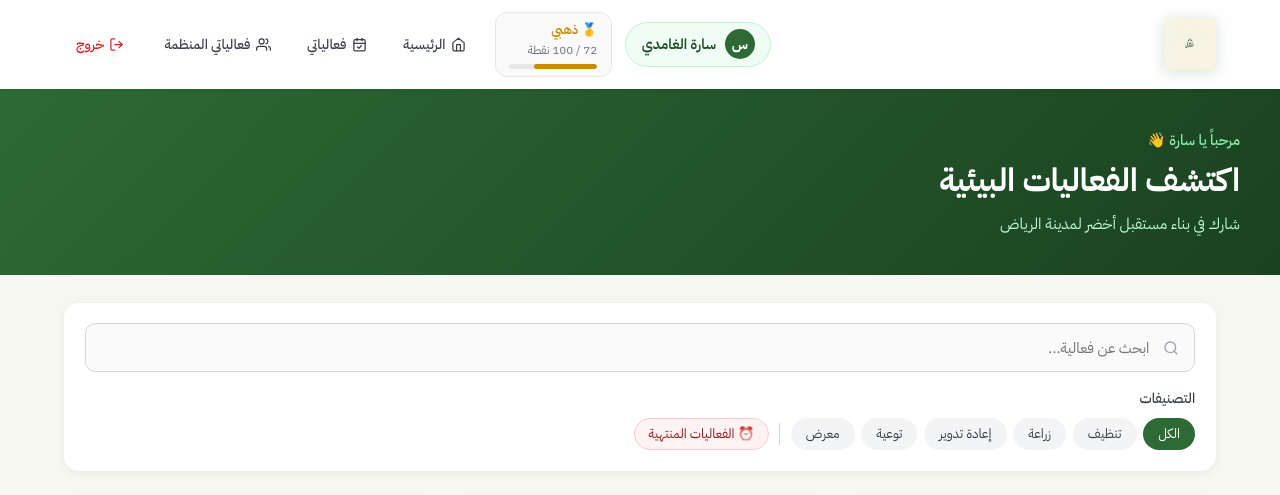
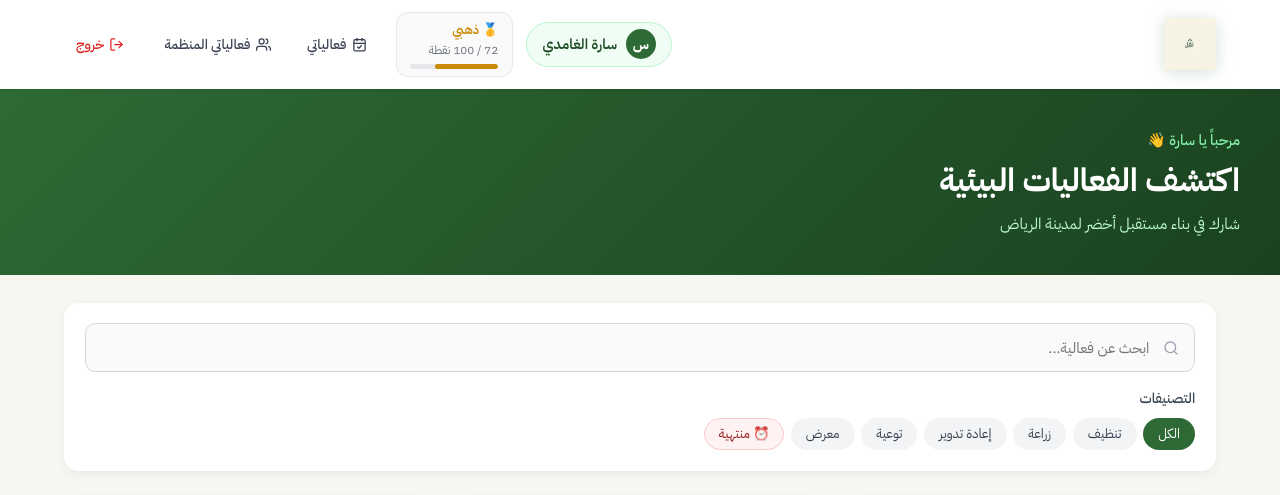
Before and after one commit to Renad110/IT320, a PHP site: page /php2/home.php in a window 1280 px wide. Shown: the top 495 px of the page. Run offline with PHP 8.4, Linux system fonts and the light colour scheme; a user stored in the database is signed in; data comes from the database, SQL or seed files in the repository.

Commit message:
Update home.php

```diff
--- a/php2/home.php
+++ b/php2/home.php
@@ -37,16 +37,16 @@ $selectedCat = $_GET['cat']    ?? 'الكل';
 $searchTerm  = trim($_GET['q'] ?? '');
 $showMode    = $_GET['show']   ?? 'upcoming';  // upcoming = قادمة | expired = منتهية
 
-$sql = "SELECT e.event_id, e.title, e.category, e.event_date, e.location, e.points, e.image_path,
+$sql = "SELECT e.event_id, e.title, e.category, e.event_date, e.end_time, e.location, e.points, e.image_path,
                (SELECT COUNT(*) FROM registrations r WHERE r.event_id = e.event_id) AS participants
         FROM events e
         WHERE e.status = 'Approved'";
 
-// فلتر التاريخ بناءً على وضع العرض
+// فلتر التاريخ والوقت بناءً على وضع العرض
 if ($showMode === 'expired') {
-    $sql .= " AND e.event_date < CURDATE()";
+    $sql .= " AND TIMESTAMP(e.event_date, e.end_time) < NOW()";
 } else {
-    $sql .= " AND e.event_date >= CURDATE()";
+    $sql .= " AND TIMESTAMP(e.event_date, e.end_time) >= NOW()";
 }
 
 $params = [];
@@ -124,8 +124,7 @@ $stmt->close();
     .cat-btn:hover { background:#e5e7eb; }
     .cat-btn.active { background:#2d6a35; color:#fff; }
 
-    /* فاصل وزر المنتهية */
-    .cat-divider { width:1px; height:22px; background:#d1d5db; margin:0 .25rem; }
+    /* زر المنتهية بستايل مميز */
     .cat-btn-expired { background:#fef2f2; color:#991b1b; border:1.5px solid #fecaca; padding:.32rem .85rem; }
     .cat-btn-expired:hover { background:#fee2e2; }
     .cat-btn-expired.active { background:#991b1b; color:#fff; border-color:#991b1b; }
@@ -136,6 +135,7 @@ $stmt->close();
     .event-card.expired .event-img { filter:grayscale(40%); }
     .expired-overlay { position:absolute; top:.7rem; right:.7rem; background:rgba(75,85,99,0.95); color:#fff; padding:.3rem .8rem; border-radius:99px; font-size:.78rem; font-weight:600; z-index:2; backdrop-filter:blur(4px); }
     .event-img { width:100%; height:182px; object-fit:cover; display:block; }
+    .event-img-placeholder { width:100%; height:182px; background:linear-gradient(135deg, #d1fae5 0%, #a7f3d0 100%); display:flex; align-items:center; justify-content:center; font-size:3.5rem; }
     .event-body { padding:1.1rem; }
     .event-meta { display:flex; align-items:center; justify-content:space-between; margin-bottom:.65rem; }
     .cat-tag { background:#dcfce7; color:#166534; padding:.2rem .7rem; border-radius:99px; font-size:.78rem; font-weight:500; }
@@ -178,15 +178,11 @@ $stmt->close();
         </div>
       </div>
       <div class="nav-links">
-        <a href="home.php" class="nav-link active">
-          <svg width="15" height="15" viewBox="0 0 24 24" fill="none" stroke="currentColor" stroke-width="2" stroke-linecap="round" stroke-linejoin="round"><path d="M3 9l9-7 9 7v11a2 2 0 0 1-2 2H5a2 2 0 0 1-2-2z"/><polyline points="9 22 9 12 15 12 15 22"/></svg>
-          <span>الرئيسية</span>
-        </a>
-        <a href="MyEvents.php" class="nav-link">
+        <a href="MyEvent.php" class="nav-link">
           <svg width="15" height="15" viewBox="0 0 24 24" fill="none" stroke="currentColor" stroke-width="2" stroke-linecap="round" stroke-linejoin="round"><rect x="3" y="4" width="18" height="18" rx="2"/><line x1="16" y1="2" x2="16" y2="6"/><line x1="8" y1="2" x2="8" y2="6"/><line x1="3" y1="10" x2="21" y2="10"/><path d="M9 16l2 2 4-4"/></svg>
           <span>فعالياتي</span>
         </a>
-        <a href="organized-events.php" class="nav-link">
+        <a href="MyOrganizedEvents.php" class="nav-link">
           <svg width="15" height="15" viewBox="0 0 24 24" fill="none" stroke="currentColor" stroke-width="2" stroke-linecap="round" stroke-linejoin="round"><path d="M17 21v-2a4 4 0 0 0-4-4H5a4 4 0 0 0-4 4v2"/><circle cx="9" cy="7" r="4"/><path d="M23 21v-2a4 4 0 0 0-3-3.87"/><path d="M16 3.13a4 4 0 0 1 0 7.75"/></svg>
           <span>فعالياتي المنظمة</span>
         </a>
@@ -216,35 +212,33 @@ $stmt->close();
     <div class="cats-label">التصنيفات</div>
     <div class="categories">
       <?php
-        $cats = ['الكل','تنظيف','زراعة','إعادة تدوير','توعية','معرض'];
-        $extra = ($searchTerm ? "&q=".urlencode($searchTerm) : "")
-               . ($showMode === 'expired' ? "&show=expired" : "");
+        $cats = ['الكل','تنظيف','زراعة','إعادة تدوير','توعية','معرض','منتهية'];
         foreach ($cats as $c) {
-            $active = ($selectedCat === $c) ? 'active' : '';
-            $url = "home.php?cat=" . urlencode($c) . $extra;
-            echo "<a class='cat-btn $active' href='$url'>$c</a>";
-        }
-      ?>
+            $isActive = ($c === 'منتهية' && $showMode === 'expired')
+                     || ($c !== 'منتهية' && $showMode !== 'expired' && $selectedCat === $c);
+            $active = $isActive ? 'active' : '';
 
-      <span class="cat-divider"></span>
-
-      <?php
-        // زر التبديل بين القادمة والمنتهية
-        if ($showMode === 'expired') {
-            $toggleUrl = "home.php?cat=" . urlencode($selectedCat) . ($searchTerm ? "&q=".urlencode($searchTerm) : "");
-            echo "<a class='cat-btn-expired cat-btn active' href='$toggleUrl'>📅 الفعاليات القادمة</a>";
-        } else {
-            $toggleUrl = "home.php?cat=" . urlencode($selectedCat) . ($searchTerm ? "&q=".urlencode($searchTerm) : "") . "&show=expired";
-            echo "<a class='cat-btn-expired cat-btn' href='$toggleUrl'>⏰ الفعاليات المنتهية</a>";
+            // الرابط: لو "منتهية" يستخدم show=expired، غير ذلك يستخدم cat
+            if ($c === 'منتهية') {
+                $url = "home.php?show=expired" . ($searchTerm ? "&q=".urlencode($searchTerm) : "");
+                $extraClass = 'cat-btn-expired';
+                $label = '⏰ منتهية';
+            } else {
+                $url = "home.php?cat=" . urlencode($c) . ($searchTerm ? "&q=".urlencode($searchTerm) : "");
+                $extraClass = '';
+                $label = $c;
+            }
+            echo "<a class='cat-btn $extraClass $active' href='$url'>$label</a>";
         }
       ?>
     </div>
 
-    <!-- إخفاء حالة العرض في الفورم عند البحث -->
+    <!-- حقول مخفية للحفاظ على الفلتر عند البحث -->
     <?php if ($showMode === 'expired'): ?>
       <input type="hidden" name="show" value="expired"/>
+    <?php else: ?>
+      <input type="hidden" name="cat" value="<?= htmlspecialchars($selectedCat) ?>"/>
     <?php endif; ?>
-    <input type="hidden" name="cat" value="<?= htmlspecialchars($selectedCat) ?>"/>
   </form>
 
   <div class="events-grid">
@@ -253,13 +247,17 @@ $stmt->close();
     <?php else: ?>
       <?php foreach ($events as $e):
         $catAr = $catMapAr[$e['category']] ?? $e['category'];
-        $img = $e['image_path'] ?: 'https://images.unsplash.com/photo-1542601906990-b4d3fb778b09?w=600&q=80';
+        $hasImage = !empty($e['image_path']);
       ?>
         <a class="event-card <?= $showMode === 'expired' ? 'expired' : '' ?>" href="ViewEvent.php?id=<?= $e['event_id'] ?>">
           <?php if ($showMode === 'expired'): ?>
-            <span class="expired-overlay">⏰ منتهية</span>
+            <span class="expired-overlay">⏰ الفعاليات المنتهية</span>
           <?php endif; ?>
-          <img class="event-img" src="<?= htmlspecialchars($img) ?>" alt="<?= htmlspecialchars($e['title']) ?>" loading="lazy"/>
+          <?php if ($hasImage): ?>
+            <img class="event-img" src="<?= htmlspecialchars($e['image_path']) ?>" alt="<?= htmlspecialchars($e['title']) ?>" loading="lazy"/>
+          <?php else: ?>
+            <div class="event-img-placeholder">🌱</div>
+          <?php endif; ?>
           <div class="event-body">
             <div class="event-meta">
               <span class="cat-tag"><?= htmlspecialchars($catAr) ?></span>
```
